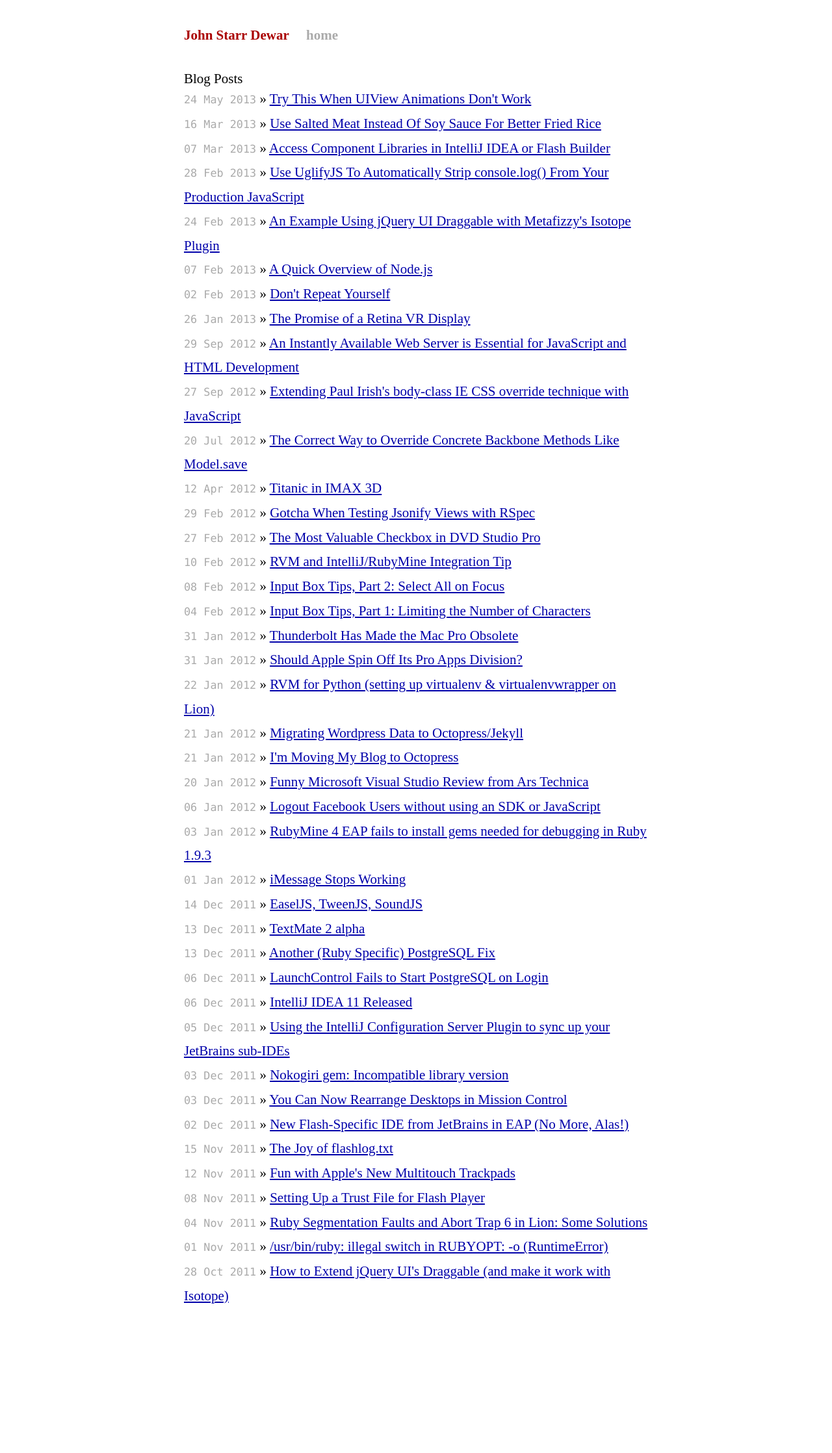
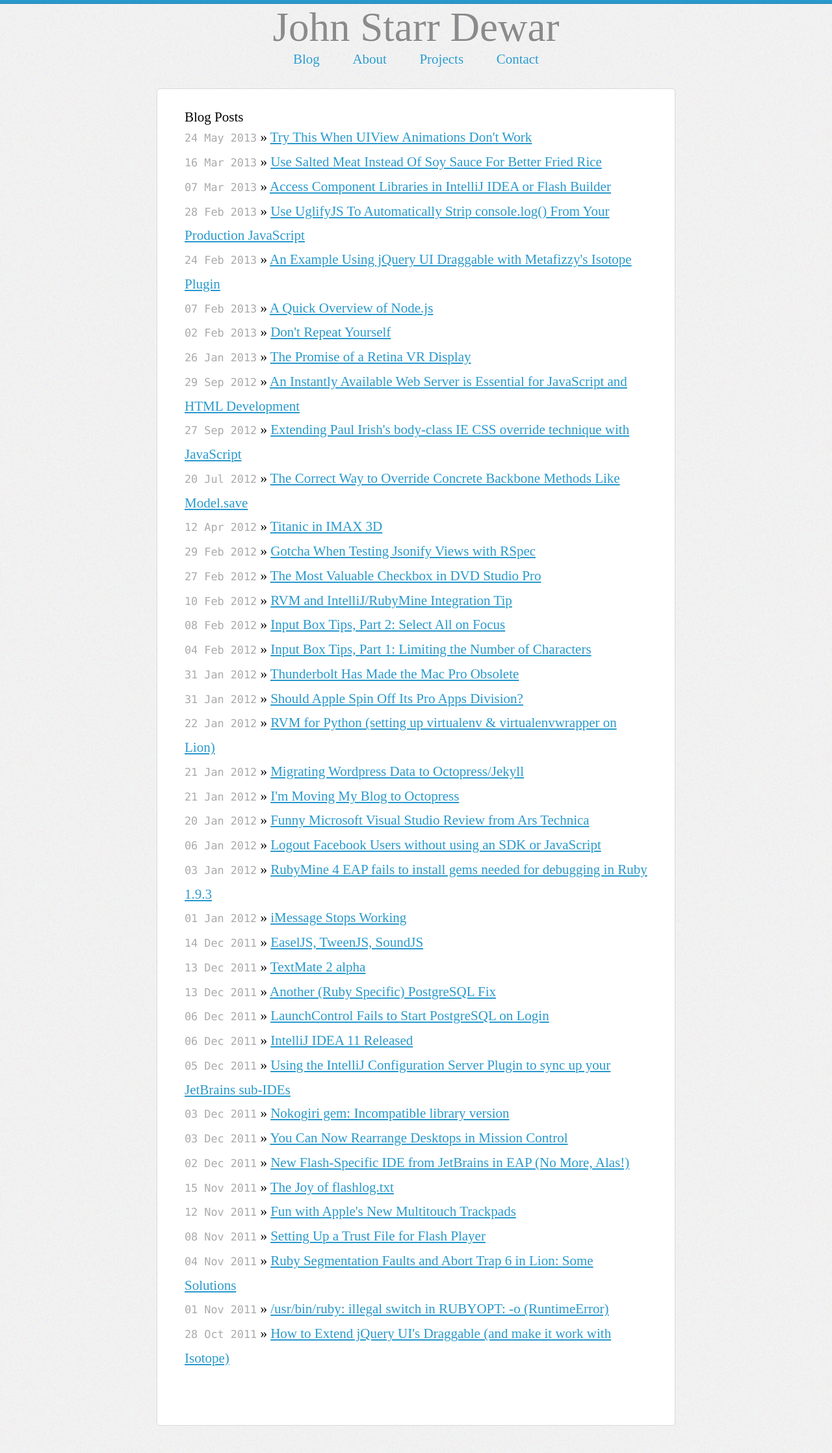
Before and after one commit to jstarrdewar/jstarrdewar.github.io, a Jekyll site: the page built from index.html, in a window 1280 px wide. Shown: the whole page at 65% size. Built offline with Jekyll 4.4.1, drawn with Linux system fonts in a browser that asks for light colours; nearby versions of some CDN libraries; Markdown is read by kramdown in place of the engine named in the settings; before the commit the page ends 2013 px from its top, so only the background shows below that.

Commit message:
I guess this looks OK.

```diff
--- a/_layouts/default.html
+++ b/_layouts/default.html
@@ -28,17 +28,26 @@
 
   </head>
   <body>
+	  <div id="topStripe"></div>
 
-    <div class="container tk-freight-sans-pro">
-      <div class="site">
-        <div class="header">
-          <h1 class="title"><a href="/">{{ site.name }}</a></h1>
-          <a class="extra" href="/">home</a>
-        </div>
+    <div class="container">
+		<header class="tk-omnes-pro">
+			<h1>John Starr Dewar</h1>
+			<div id="nav">
+				<a>Blog</a>
+				<a>About</a>
+				<a>Projects</a>
+				<a>Contact</a>
+			</div>
+		</header>
 
+			<!-- <div id="name">
+				JOHN STARR DEWAR
+			</div> -->
+      <div class="site tk-freight-sans-pro">
         {{ content }}
-
       </div>
+	  <div class="bottom-margin"></div>
     </div>
     <!-- /container
 
--- a/css/main.css
+++ b/css/main.css
@@ -17,21 +17,26 @@ html {
 html, body { height: 100%; }
 
 body {
-  background-color: white;
+	background: url("/assets/images/simple_noise.png");
+/*	background-attachment: fixed;	*/
+/*	background: #F9F9F9;*/
 }
 
+
+
 h1, h2, h3, h4, h5, h6 {
-  font-size: 100%;
+  font-size: 1rem;
   font-weight: 500;
+  text-shadow: 0 1px 1px #FFF;
 }
 
 p {
 	margin-top: 1rem;
 }
 
-a         { color: #00a; }
-a:hover   { color: #000; }
-a:visited { color: #a0a; }
+a         { color: #2999CC; }
+a:hover   { color: #007aff; }
+a:visited { color: #007aff; }
 
 sup { vertical-align: top; position: relative; top: -0.33rem; }
 
@@ -65,12 +70,95 @@ ul.posts span {
 /*
 /*****************************************************************************/
 
+header h1 {
+	text-align: center;
+	font-size: 3rem;
+	font-weight: 200;
+	color: #8B8B8B;
+}
+
+#nav {
+/*	background: #FEFEFE;*/
+/*	padding: .5rem;*/
+/*	padding-left: 1.8rem;*/
+/*	background-size: 474px;*/
+/*	border-top-left-radius: 3px;*/
+/*	border-top-right-radius: 3px;*/
+/*	-webkit-box-shadow: 0px 0px 10px rgba(0, 0, 0, 0.35);*/
+/*	-moz-box-shadow: 0px 0px 10px rgba(0, 0, 0, 0.35);*/
+/*	box-shadow: 0px 0px 10px rgba(0, 0, 0, 0.35);*/
+/*	margin: .2rem;*/
+/*	margin-bottom: 0;*/
+
+	font-weight: 200;
+
+	margin: 10rem;
+	margin-top: 0;
+	margin-bottom: 1.5rem;
+
+    display: -webkit-box;
+    display: -moz-box;
+    display: -ms-flexbox;
+    display: -webkit-flex;
+    display: flex;
+
+    -webkit-flex-flow: row wrap;
+    justify-content: space-between;
+}
+
+#nav a {
+/*	font-size: 1;*/
+/*    font-weight: 300;*/
+	color: #2999CC;
+	text-shadow: 0 1px 1px #FFF;
+}
+
+@media
+(-webkit-min-device-pixel-ratio: 2),
+(min-resolution: 192dpi) {
+	body {
+		background-size: 120px;
+	}
+
+	header h1 {
+		font-weight: 100;
+		color: dimgrey;
+	}
+}
+
+#topStripe {
+	width:100%;
+	height: .25rem;
+	background: #2999CC;
+    border-bottom: 1px solid rgba(0,0,0,.15);
+}
+
+.container {
+    margin: auto;
+    max-width: 38rem;
+    min-width: 14rem;
+}
+
 .site {
+  padding: 2rem;
+  padding-top: 1.5rem;
   font-weight: 300;
   text-align: left;
-  margin: 2rem auto;
-  max-width: 34rem;
-  min-width: 14rem;
+/*  -webkit-box-shadow: 0px 0px 5px rgba(0, 0, 0, 0.35);*/
+/*  -moz-box-shadow:    0px 0px 5px rgba(0, 0, 0, 0.35);*/
+/*  box-shadow:         0px 0px 5px rgba(0, 0, 0, 0.35);*/
+  background: white;
+  border-radius: 5px;
+  border: 1px solid rgba(0,0,0,.15);
+
+/*  margin-top: 2rem;*/
+/*  border-top-left-radius: 3px;*/
+/*  border-top-right-radius: 3px;*/
+}
+
+.bottom-margin {
+	height:2rem;
+	width: 1rem;
 }
 
 .site .header a {
@@ -110,6 +198,14 @@ ul.posts span {
 /*
 /*****************************************************************************/
 
+pre, code {
+ white-space: pre-wrap;       /* css-3 */
+ white-space: -moz-pre-wrap;  /* Mozilla, since 1999 */
+ white-space: -pre-wrap;      /* Opera 4-6 */
+ white-space: -o-pre-wrap;    /* Opera 7 */
+ word-wrap: break-word;       /* Internet Explorer 5.5+ */
+}
+
 /* standard */
 .post pre {
   border: 1px solid #ddd;
@@ -123,7 +219,7 @@ ul.posts span {
 
 .post code {
   padding: .2rem;
-  background-color: #f3f3f3;
+  background-color: #f9f9f9;
 }
 
 .post pre code {
@@ -131,5 +227,9 @@ ul.posts span {
 }
 
 .post pre, .post code {
-    border-radius: 3px;
+/*    border-radius: 3px;*/
 }
+
+#disqus_thread {
+	padding-top: 2rem;
+}
--- a/css/syntax.css
+++ b/css/syntax.css
@@ -1,4 +1,4 @@
-.highlight  { background: #ffffff; }
+.highlight  { background: #fff; }
 .highlight .c { color: #999988; font-style: italic } /* Comment */
 .highlight .err { color: #a61717; background-color: #e3d2d2 } /* Error */
 .highlight .k { font-weight: bold } /* Keyword */
```
Also changed, not shown: assets/images/cute-stars-mono.png (added), assets/images/cute-stars-pattern.png (added), assets/images/ios_stars.png (added), assets/images/shattered.png (added), assets/images/shattered_@2X.png (added), assets/images/simple_noise.png (added), assets/images/stars.png (added), assets/images/stars_yellow.png (added), assets/images/sunset_shadow.jpg (added).
